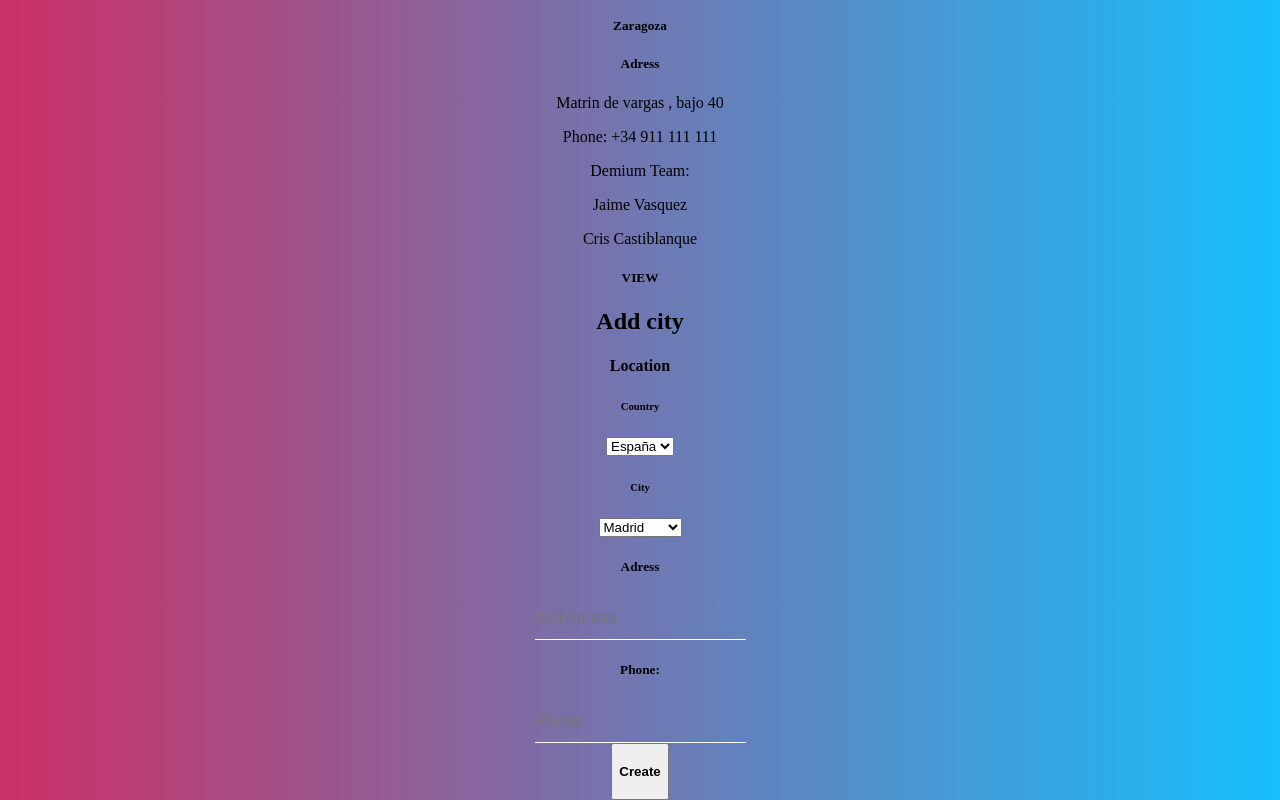
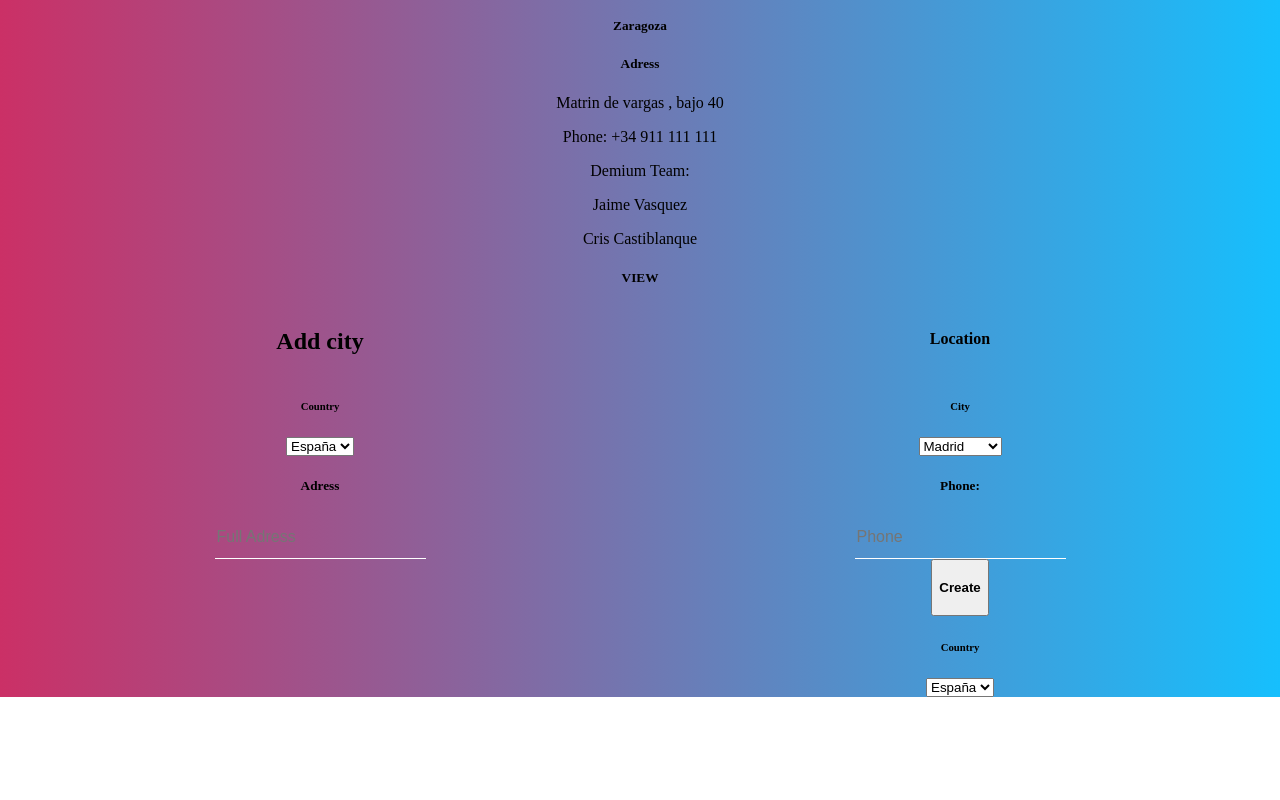
Before and after one commit to MetraDev/front, a React (Create React App) app: page / in a window 1280 px wide. Shown: the part 1427-2227 px from the top of the page. After the commit the page ends 2124 px from the top, so only its background shows below. Built offline with nearby package versions, Linux system fonts and the light colour scheme.

Commit message:
formulario Centrado

```diff
--- a/src/Formulario.jsx
+++ b/src/Formulario.jsx
@@ -37,8 +37,8 @@ class Formulario extends Component {
     render() {
         return (
 
-            <div className={"container"}>
-                <form className={"card-header text-left"} onSubmit={this.regDatos}>
+            <div className={""}>
+                <form className={"divder card-header text-left"} onSubmit={this.regDatos}>
                     <h2 className={"text-light"}> Add city</h2>
                     <div>
                         <h4 className={"text-light"}> Location</h4>
@@ -92,14 +92,25 @@ class Formulario extends Component {
                             name="tlf"
                             onChange={this.introDatos}
                             placeholder="Phone"/>
-                        <div className={"row justify-content-between"}>
-                            <div className=" ">
-                            <button type="submit" className=" btn btn-primary ml-4">
+                        <div className={"col"}>
+                            <button type="submit" className="btn btn-primary ml-4">
                                 <h4>Create</h4>
                             </button>
+                        </div>
+                        <div className={"dear "}>
+                            <h6 className={"text-light ml-3"}>Country </h6>
+                            <div className="form-group ml-4 ">
+                                <select                                         //PAIS
+                                    name="pais"
+                                    className="form-control "
+                                    value={this.state.pais}
+                                    onChange={this.introDatos}>
+                                    <option>España</option>
+                                    <option>Rusia</option>
+                                    <option>Italia</option>
+                                </select>
                             </div>
                         </div>
-
                     </div>
                 </form>
             </div>
```
